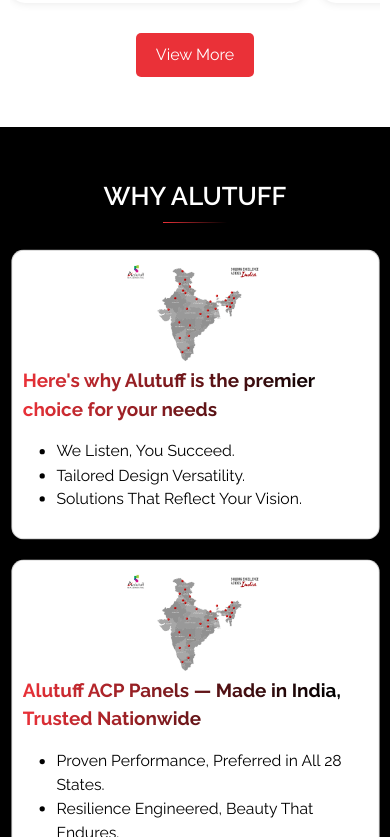
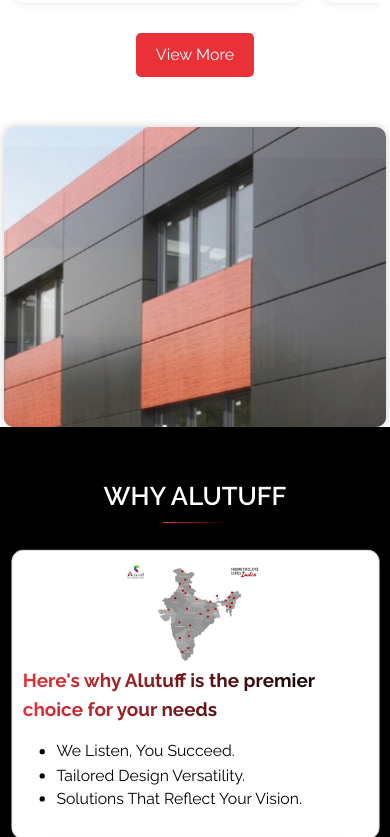
Before and after one commit to rishab-sudo/Alutuff-new, a React (Create React App) app: page / in a window 390 px wide. Shown: the part 1707-2544 px from the top of the page. Built offline with nearby package versions, Linux system fonts and the light colour scheme.

Commit message:
15july25

```diff
--- a/src/components/BeforeAfterSlider.css
+++ b/src/components/BeforeAfterSlider.css
@@ -1,5 +1,5 @@
 .Before-after-section {
-   margin-top: 6.5% !important;
+  margin-top: 6.5% !important;
   width: 100%;
   display: flex;
   flex-direction: column;
@@ -14,17 +14,16 @@
   position: relative;
   width: 100%;
   max-width: 100%;
-  height: 100%;
+  height: 80vh; /* ✅ Fixed height added */
   overflow: hidden;
   cursor: ew-resize;
   border-radius: 10px;
   box-shadow: 0 0 10px rgba(0, 0, 0, 0.2);
-
 }
 
 .slider-image {
   width: 100%;
-  max-height: 80vh;
+  min-height: 100%; /* ✅ Ensure it fills container */
   object-fit: cover;
   user-select: none;
   pointer-events: none;
@@ -36,7 +35,7 @@
   position: absolute;
   top: 0;
   left: 0;
-  /* transition: clip-path 0.2s ease; Smooth effect */
+  height: 100%;
 }
 
 .slider-handle {
@@ -56,23 +55,21 @@
   color: black;
   font-size: 24px;
   font-weight: 600;
-  padding:  10px 15px;
+  padding: 10px 15px;
   border-radius: 50%;
   box-shadow: 0 0 6px rgba(0, 0, 0, 0.2);
   user-select: none;
   pointer-events: none;
-  /* So the icon doesn't block dragging */
-  cursor: pointer;
 }
 
 @media (max-width: 768px) {
   .slider-container {
-  max-width: 90%;
-
+    max-width: 98%;
+    height: 300px; /* Smaller height for mobile */
+  }
+  .slider-image {
+    width: 100%;
+    height: 100%;
+    padding: 0;
+  }
 }
-.slider-image {
-  width: 100%;
-  max-height: 100%;
-
-}
-}
```
